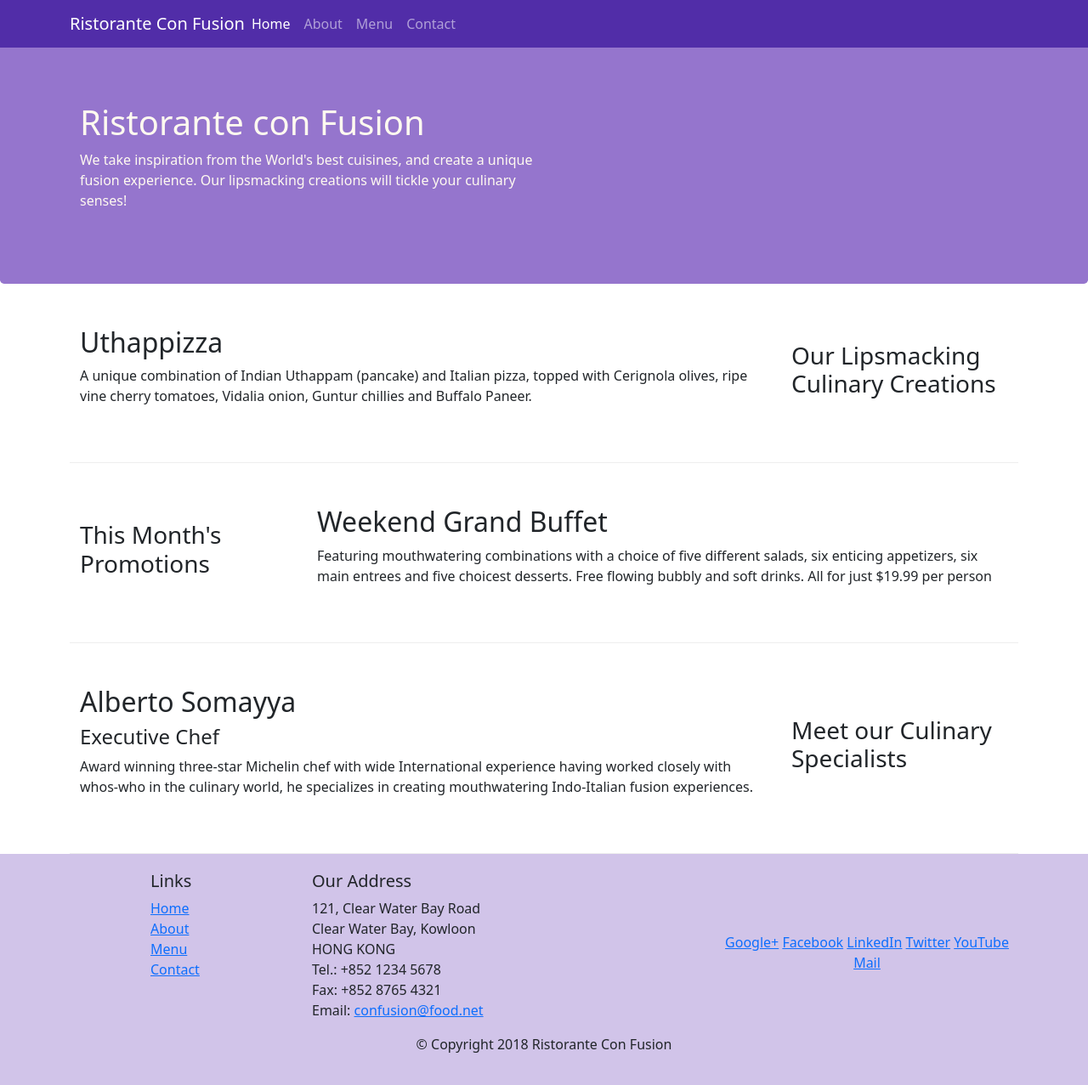
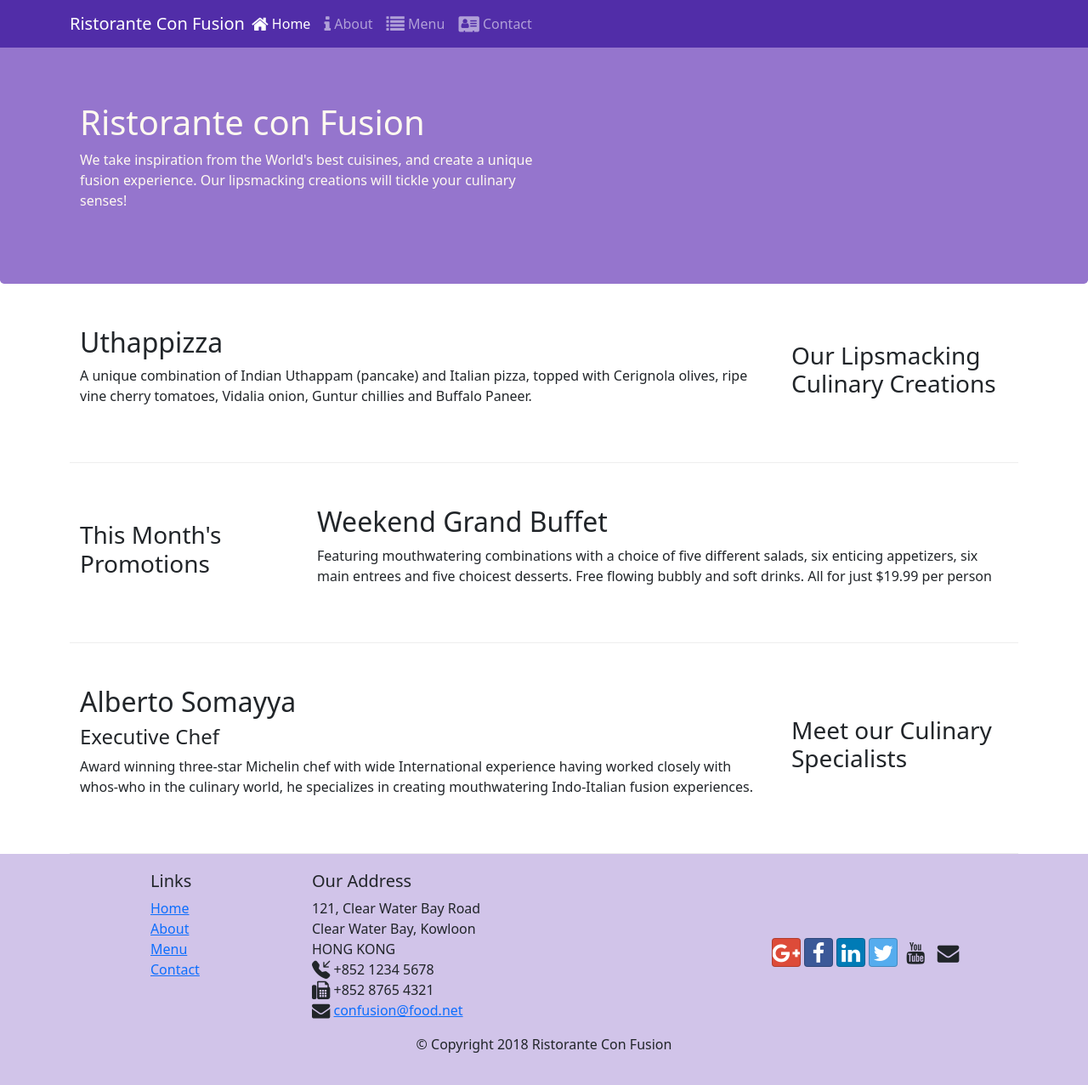
Before and after one commit to aman10tiwana/conFusion, a website: page index.html in a window 1280 px wide. Shown: the whole page at 85% size. Drawn offline with nearby package versions, Linux system fonts and the light colour scheme.

Commit message:
icon fonts

```diff
--- a/index.html
+++ b/index.html
@@ -9,6 +9,9 @@
 
     <!-- Bootstrap CSS -->
     <link rel="stylesheet" href="node_modules/bootstrap/dist/css/bootstrap.min.css">
+    <link rel="stylesheet" href="node_modules/font-awesome/css/font-awesome.min.css">
+    <link rel="stylesheet" href="node_modules/bootstrap-social/bootstrap-social.css">
+    <link rel="stylesheet" href="node_modules/bootstrap-icons/font/bootstrap-icons.css">
     <link rel="stylesheet" href="css/style.css">
     <title>Ristorante Con Fusion</title>
 </head>
@@ -22,10 +25,10 @@
             </button>
               <div class="collapse navbar-collapse" id="Navbar">
                 <ul class="navbar-nav me-auto">
-                  <li class="nav-item"><a class="nav-link active" href="#">Home</a></li>
-                  <li class="nav-item"><a class="nav-link" href="./aboutus.html">About</a></li>
-                  <li class="nav-item"><a class="nav-link" href="#">Menu</a></li>
-                  <li class="nav-item"><a class="nav-link" href="#">Contact</a></li>
+                  <li class="nav-item"><a class="nav-link active" href="#"><span class="fa fa-home fa-lg"></span> Home</a></li>
+                  <li class="nav-item"><a class="nav-link" href="./aboutus.html"><span class="fa fa-info fa-lg"></span> About</a></li>
+                  <li class="nav-item"><a class="nav-link" href="#"><i class="fa fa-list fa-lg"></i> Menu</a></li>
+                  <li class="nav-item"><a class="nav-link" href="#"><span class="fa fa-address-card fa-lg"></span> Contact</a></li>
                 </ul>
               </div>
         </div>
@@ -95,19 +98,19 @@
 		              121, Clear Water Bay Road<br>
 		              Clear Water Bay, Kowloon<br>
 		              HONG KONG<br>
-		              Tel.: +852 1234 5678<br>
-		              Fax: +852 8765 4321<br>
-		              Email: <a href="mailto:confusion@food.net">confusion@food.net</a>
+		              <i class="bi bi-telephone-inbound-fill fa-lg"></i> +852 1234 5678<br>
+		              <i class="fa fa-fax fa-lg"></i> +852 8765 4321<br>
+		              <i class="fa fa-envelope fa-lg"></i> <a href="mailto:confusion@food.net">confusion@food.net</a>
 		           </address>
                 </div>
                 <div class="col-12 col-sm-4 align-self-center">
                     <div class="text-center">
-                        <a href="http://google.com/+">Google+</a>
-                        <a href="http://www.facebook.com/profile.php?id=">Facebook</a>
-                        <a href="http://www.linkedin.com/in/">LinkedIn</a>
-                        <a href="http://twitter.com/">Twitter</a>
-                        <a href="http://youtube.com/">YouTube</a>
-                        <a href="mailto:">Mail</a>
+                        <a class="btn btn-social-icon btn-google" href="http://google.com/+"><i class="fa fa-google-plus fa-lg"></i></a>
+                        <a class="btn btn-social-icon btn-facebook" href="http://www.facebook.com/profile.php?id="><i class="fa fa-facebook fa-lg"></i></a>
+                        <a class="btn btn-social-icon btn-linkedin" href="http://www.linkedin.com/in/"><i class="fa fa-linkedin fa-lg"></i></a>
+                        <a class="btn btn-social-icon btn-twitter" href="http://twitter.com/"><i class="fa fa-twitter fa-lg"></i></a>
+                        <a class="btn btn-social-icon btn-youtube" href="http://youtube.com/"><i class="fa fa-youtube fa-lg"></i></a>
+                        <a class="btn btn-social-icon" href="mailto:"><i class="fa fa-envelope fa-lg"></i></a>
                     </div>
                 </div>
            </div>
--- a/package.json
+++ b/package.json
@@ -16,6 +16,8 @@
   "dependencies": {
     "bootstrap": "^5.1.3",
     "bootstrap-icons": "^1.8.1",
+    "bootstrap-social": "^5.1.1",
+    "font-awesome": "^4.7.0",
     "jquery": "^3.6.0"
   }
 }
```
Also changed, not shown: aboutus.html (+18 -15 lines), 1 other file.
